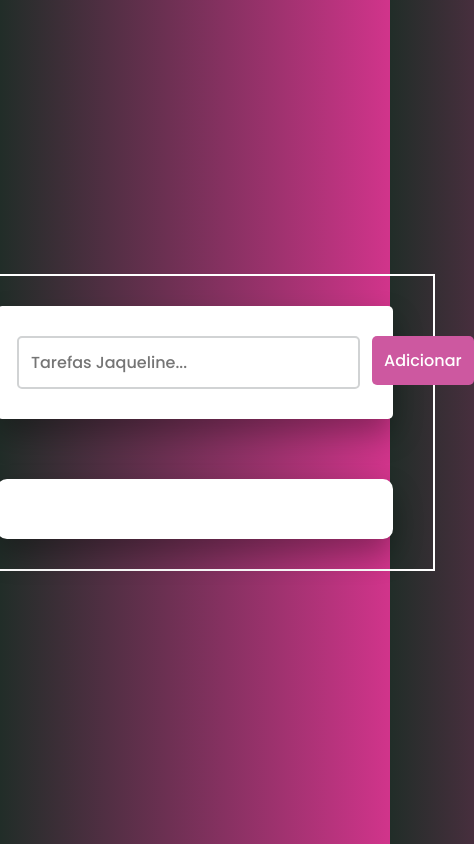
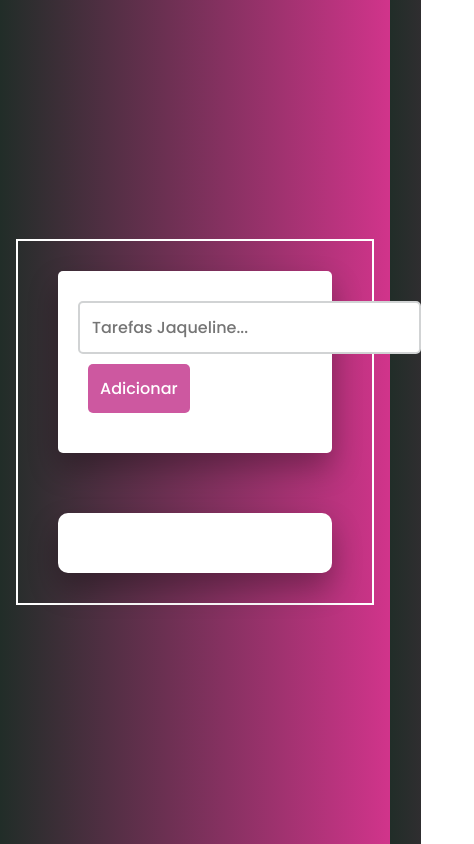
Before and after one commit to jaquelinelopes/tarefasjaque, a plain HTML site: page index.html in a window 390 px wide. Shown: the whole page, 474 px wide, since content can reach past the window. Drawn offline with Linux system fonts and the light colour scheme.

Commit message:
Update style.css

```diff
--- a/style.css
+++ b/style.css
@@ -118,6 +118,15 @@ body{
 @media screen and (max-width: 500px) {
 
     .container {
-        min-width: 480px;
+        min-width: 358px;
 }
+
+.new-task-container {
+    display: block;
 }
+
+.new-task-button {
+    margin: 10px;
+}
+
+}
```
